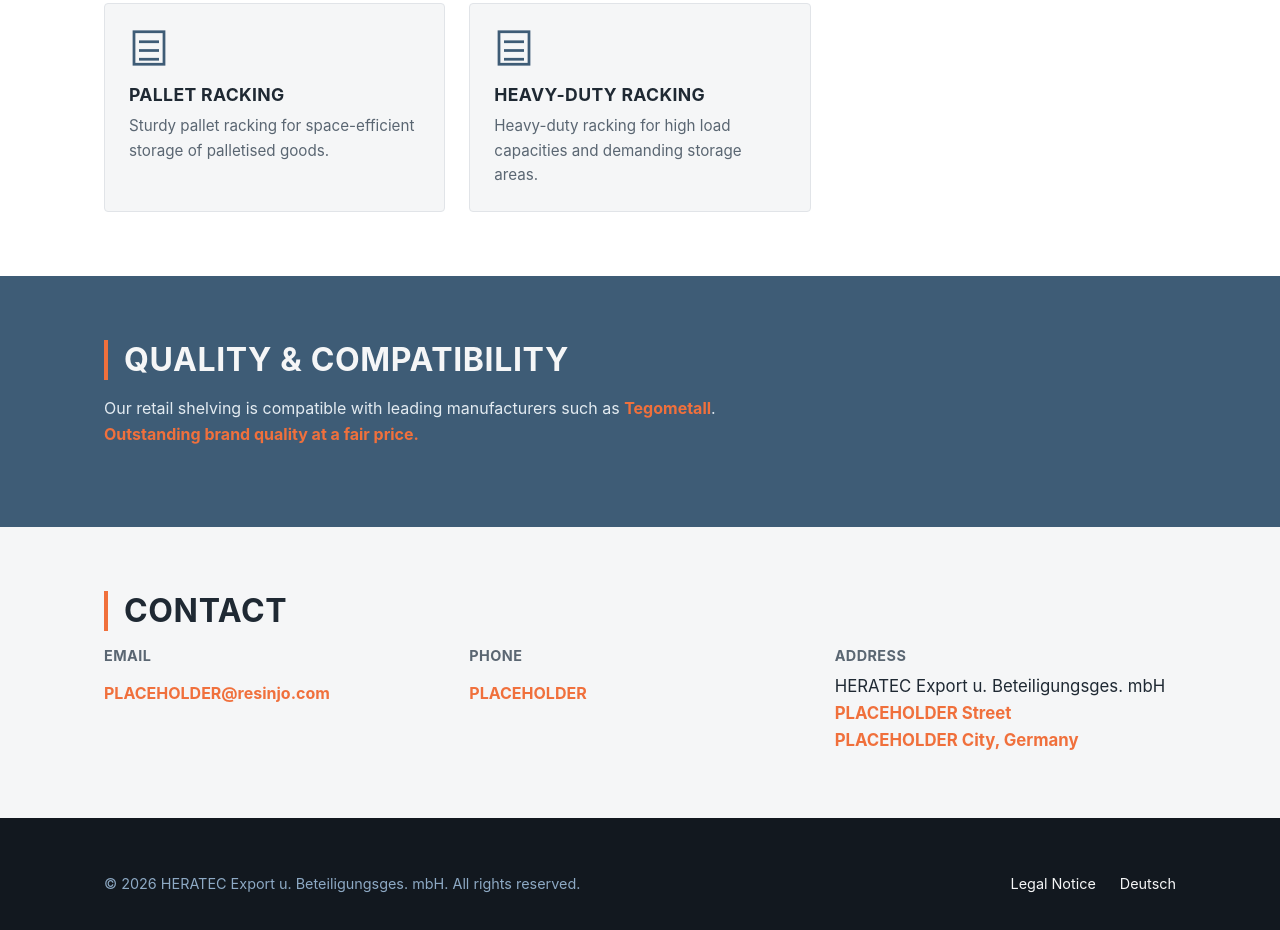
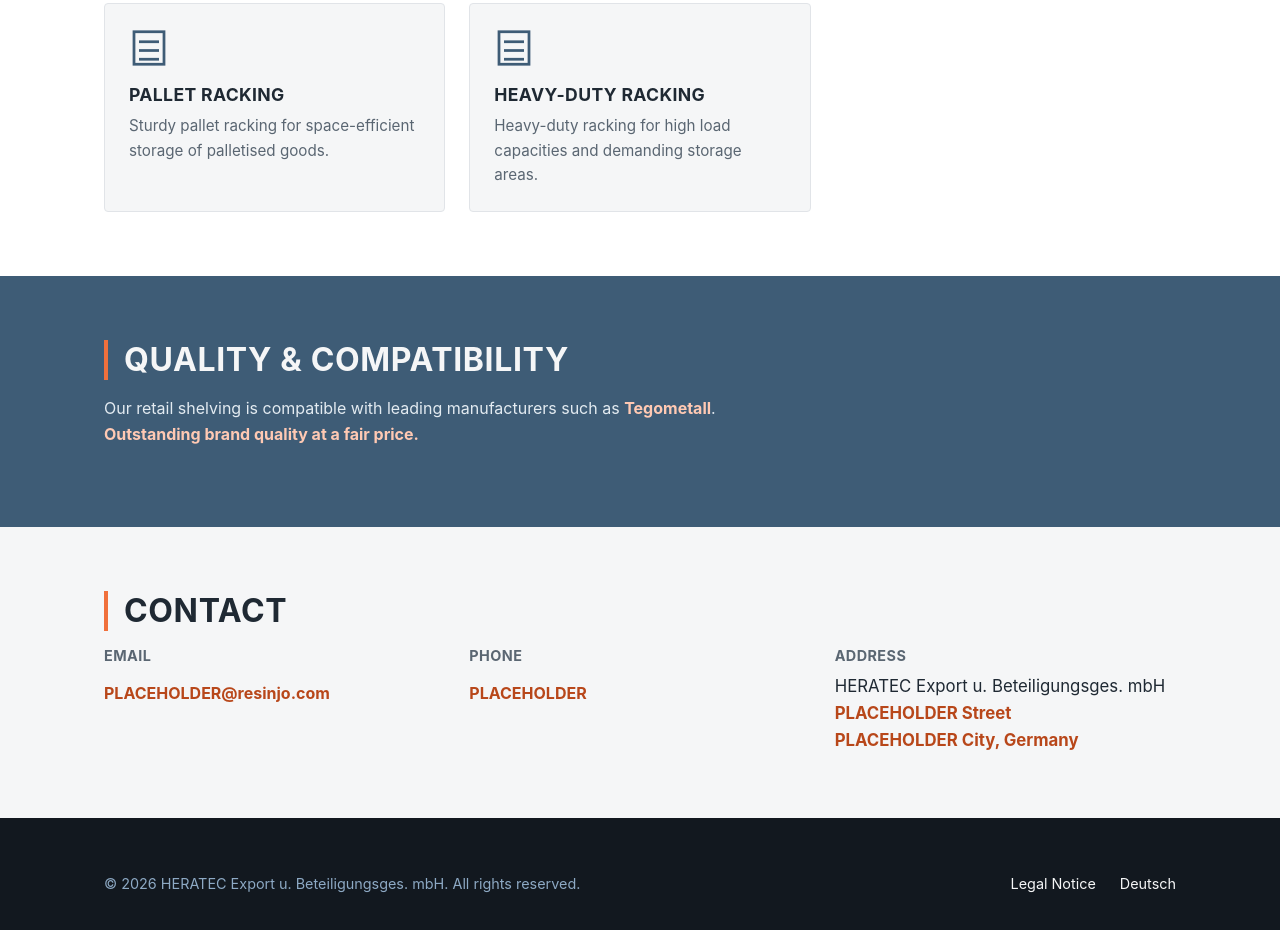
Before and after one commit to heralabs-code/resinjo.com, a plain HTML site: page index.html in a window 1280 px wide. Shown: the part 1200-2130 px from the top of the page. Drawn offline with Linux system fonts and the light colour scheme.

Commit message:
Fix accessibility contrast, scroll offset, logo-swap docs, and SEO nits from final review
Co-Authored-By: Claude Sonnet 5 <noreply@anthropic.com>

```diff
--- a/index.html
+++ b/index.html
@@ -14,7 +14,7 @@
 <meta property="og:title" content="ReSinJo – Shelving Systems for Retail, Warehousing & Industry">
 <meta property="og:description" content="Shelving systems for retail, warehouse and industrial use, compatible with leading brands like Tegometall.">
 <meta property="og:url" content="https://www.resinjo.com/">
-<meta property="og:locale" content="en_US">
+<meta property="og:locale" content="en_GB">
 <meta name="theme-color" content="#1f2933">
 <link rel="icon" type="image/svg+xml" href="assets/favicon.svg">
 <link rel="stylesheet" href="styles.css">
@@ -35,6 +35,7 @@
 <body>
 <header class="site-header">
   <div class="container">
+    <!-- PLACEHOLDER: swap this inline wordmark for the final logo -->
     <a class="logo" href="index.html" aria-label="ReSinJo home">
       <svg viewBox="0 0 220 40" role="img" aria-labelledby="logoTitle">
         <title id="logoTitle">ReSinJo</title>
--- a/styles.css
+++ b/styles.css
@@ -6,6 +6,8 @@
   --color-steel: #3e5c76;
   --color-steel-light: #8da9c4;
   --color-accent: #f0703c;
+  --color-accent-ink: #b8471a;
+  --color-accent-tint: #ffc9b3;
   --color-text: #1f2933;
   --color-text-muted: #5a6672;
   --color-text-on-dark: #f5f6f7;
@@ -21,7 +23,11 @@
 }
 
 *, *::before, *::after { box-sizing: border-box; }
-html { scroll-behavior: smooth; }
+html { scroll-behavior: smooth; scroll-padding-top: 5rem; }
+
+@media (prefers-reduced-motion: reduce) {
+  html { scroll-behavior: auto; }
+}
 body {
   margin: 0;
   font-family: var(--font-sans);
@@ -38,7 +44,7 @@ a:focus-visible, button:focus-visible {
   outline-offset: 2px;
 }
 h1, h2, h3 { line-height: 1.25; }
-.placeholder { color: var(--color-accent); font-weight: 700; }
+.placeholder { color: var(--color-accent-ink); font-weight: 700; }
 
 .container {
   max-width: var(--max-width);
@@ -163,7 +169,7 @@ h1, h2, h3 { line-height: 1.25; }
 .quality { background: var(--color-steel); color: var(--color-text-on-dark); }
 .quality .section-title { border-left-color: var(--color-accent); color: var(--color-text-on-dark); }
 .quality p { color: #e3ebf1; max-width: 70ch; }
-.quality strong { color: var(--color-accent); }
+.quality strong { color: var(--color-accent-tint); }
 
 /* Contact */
 .contact-grid { display: grid; gap: var(--space-3); }
@@ -181,3 +187,4 @@ h1, h2, h3 { line-height: 1.25; }
 .legal { padding: var(--space-5) 0; max-width: 70ch; margin-inline: auto; }
 .legal h1 { text-transform: uppercase; border-left: 4px solid var(--color-accent); padding-left: var(--space-2); }
 .legal h2 { margin-top: var(--space-4); font-size: 1.1rem; text-transform: uppercase; letter-spacing: 0.02em; }
+.legal a:hover { color: var(--color-accent-ink); }
```
Also changed, not shown: impressum.html (+2 -0 lines), robots.txt, 1 other file.
